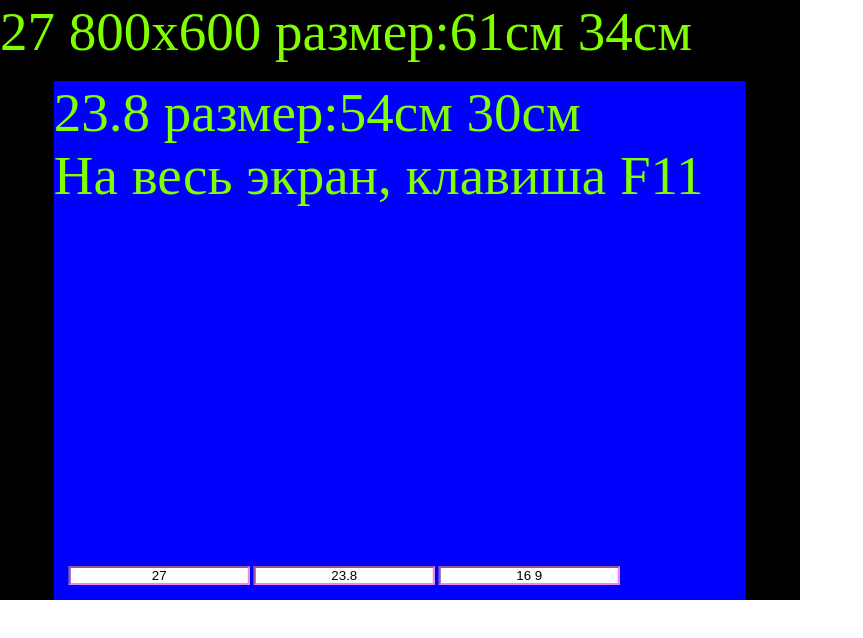
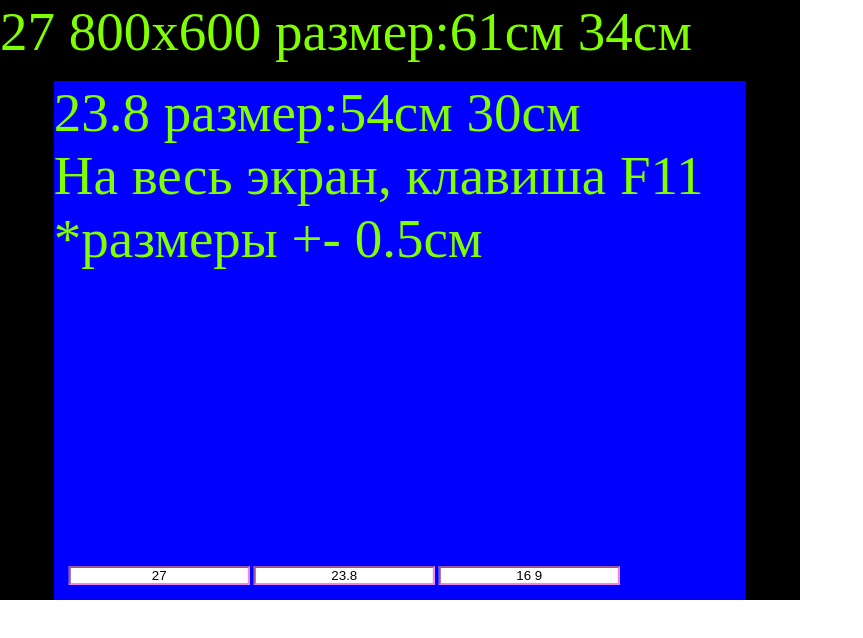
Before and after one commit to KitsuneVog/MonitorComparison, a plain HTML site: page index.html in a window 1280 px wide. Shown: the whole page, without its empty margins (0-863 px from the left). Drawn offline with Linux system fonts and the light colour scheme.

Commit message:
Update index.html

```diff
--- a/index.html
+++ b/index.html
@@ -27,7 +27,7 @@
 
 	<div class="display-2" id="display-1">
 		<p id="display-2_text"></p>
-		<p>На весь экран, клавиша F11</p>
+		<p>На весь экран, клавиша F11   *размеры +- 0.5см</p>
 
 		<div class="sizes">
 			<input id="diagonal_0" type="text" value="27"/>
```
